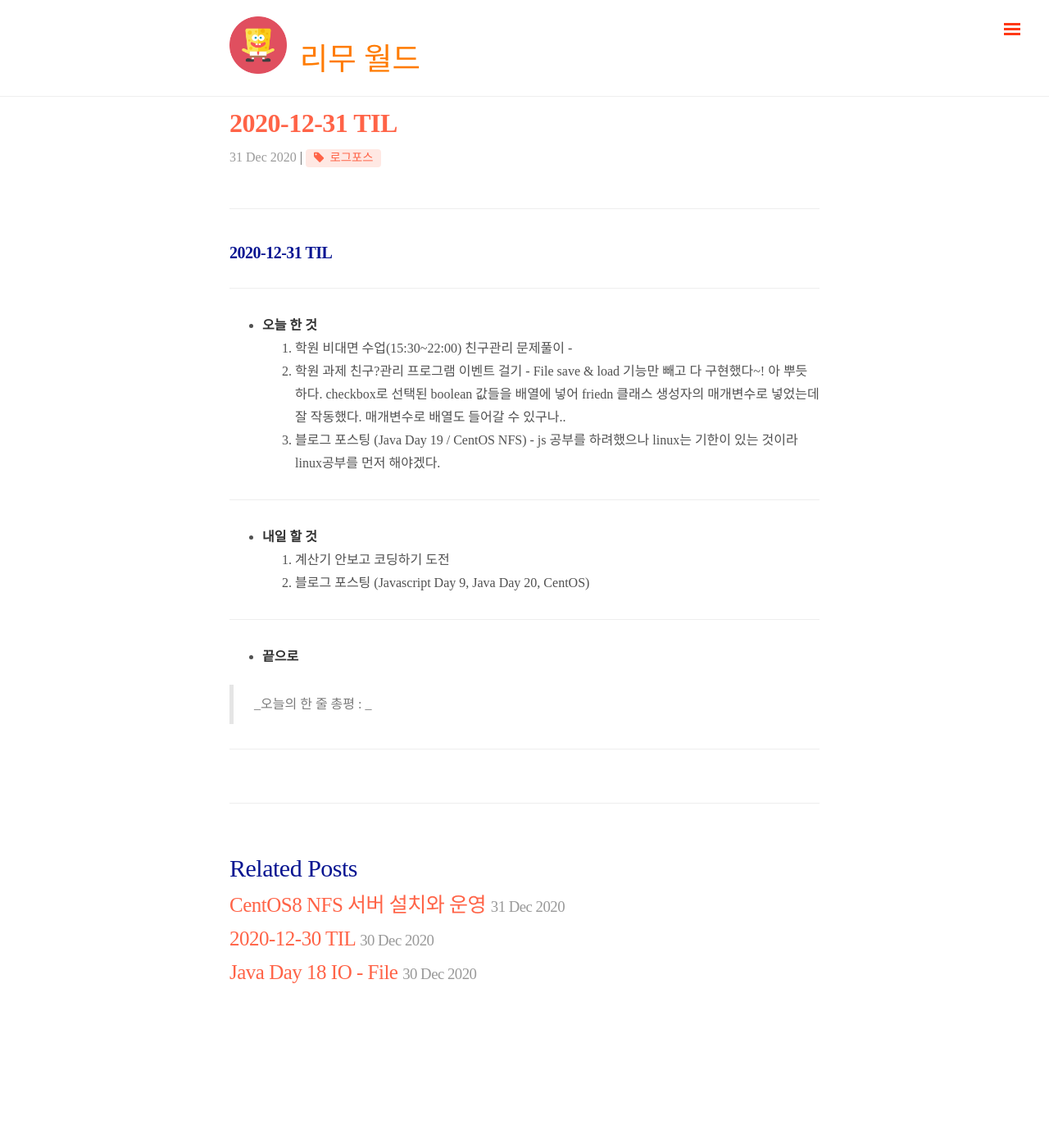
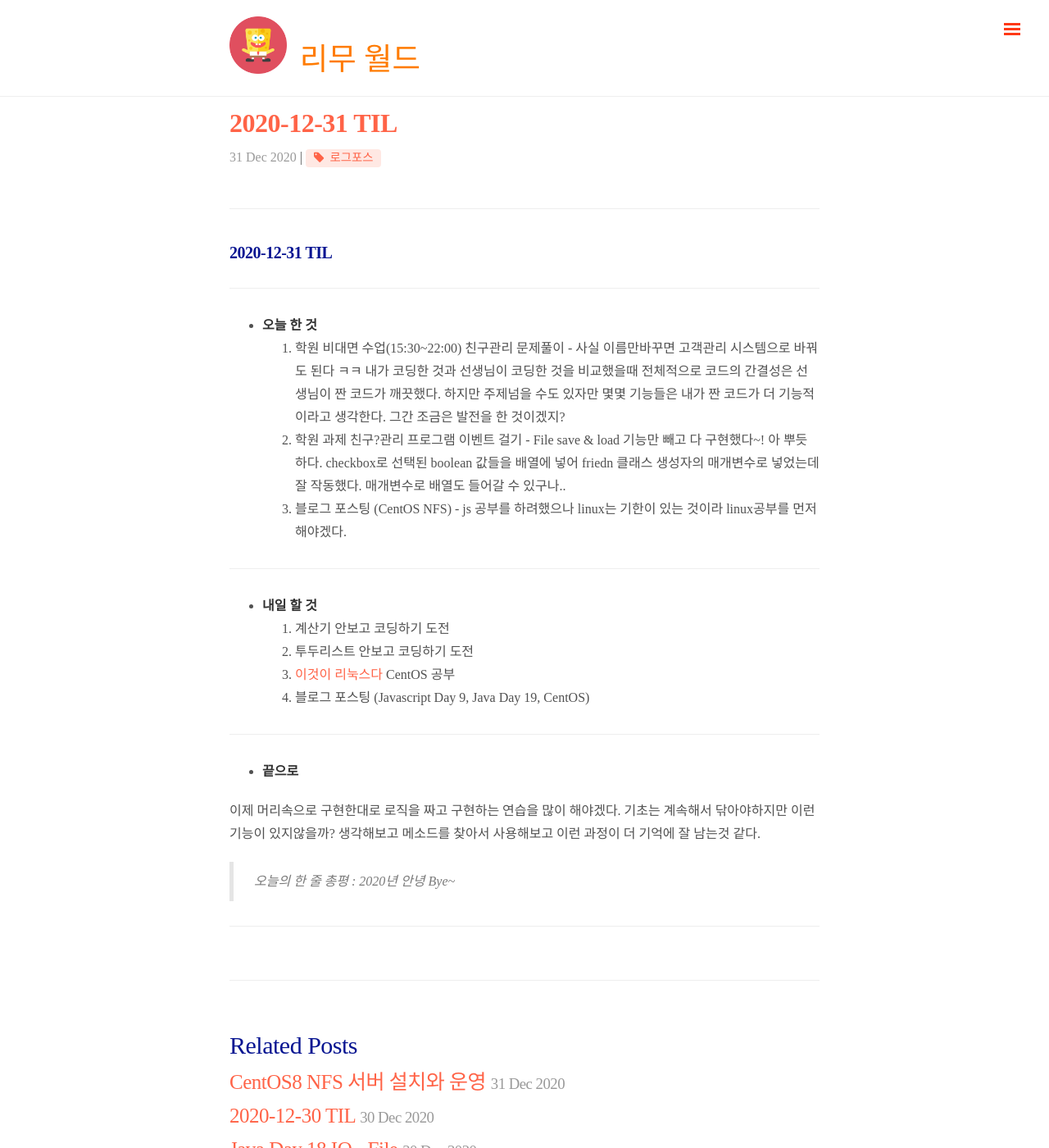
Before and after one commit to limunosekai/limunosekai.github.io, a Jekyll site: the page built from _posts/logforce/2020-12-31-log.md, in a window 1280 px wide and 1400 px high. Shown: the whole window at 82% size. Built offline with Jekyll 4.4.1, drawn with Linux system fonts in a browser that asks for light colours; nearby versions of some CDN libraries; some web fonts are replaced; comment, search, counter and statistics services are not loaded.

Commit message:
2020-12-31 upload

```diff
--- a/_posts/logforce/2020-12-31-log.md
+++ b/_posts/logforce/2020-12-31-log.md
@@ -14,22 +14,24 @@ comments: true
 ---
 
 - **오늘 한 것**
-  1. 학원 비대면 수업(15:30~22:00) 친구관리 문제풀이 -
+  1. 학원 비대면 수업(15:30~22:00) 친구관리 문제풀이 - 사실 이름만바꾸면 고객관리 시스템으로 바꿔도 된다 ㅋㅋ 내가 코딩한 것과 선생님이 코딩한 것을 비교했을때 전체적으로 코드의 간결성은 선생님이 짠 코드가 깨끗했다. 하지만 주제넘을 수도 있자만 몇몇 기능들은 내가 짠 코드가 더 기능적이라고 생각한다. 그간 조금은 발전을 한 것이겠지?
   2. 학원 과제 친구?관리 프로그램 이벤트 걸기 - File save & load 기능만 빼고 다 구현했다~! 아 뿌듯하다. checkbox로 선택된 boolean 값들을 배열에 넣어 friedn 클래스 생성자의 매개변수로 넣었는데 잘 작동했다. 매개변수로 배열도 들어갈 수 있구나..
-  3. 블로그 포스팅 (Java Day 19 / CentOS NFS) - js 공부를 하려했으나 linux는 기한이 있는 것이라 linux공부를 먼저 해야겠다.
+  3. 블로그 포스팅 (CentOS NFS) - js 공부를 하려했으나 linux는 기한이 있는 것이라 linux공부를 먼저 해야겠다.
 
 ---
 
 - **내일 할 것**
   1. 계산기 안보고 코딩하기 도전
-  3. 블로그 포스팅 (Javascript Day 9, Java Day 20, CentOS)
+  2. 투두리스트 안보고 코딩하기 도전
+  3. [이것이 리눅스다](https://book.naver.com/bookdb/book_detail.nhn?bid=16315003) CentOS 공부
+  4. 블로그 포스팅 (Javascript Day 9, Java Day 19, CentOS)
 
 ---
 
 - **끝으로**
 
+이제 머리속으로 구현한대로 로직을 짜고 구현하는 연습을 많이 해야겠다. 기초는 계속해서 닦아야하지만 이런 기능이 있지않을까? 생각해보고 메소드를 찾아서 사용해보고 이런 과정이 더 기억에 잘 남는것 같다.
 
-
-> _오늘의 한 줄 총평 : _
+> _오늘의 한 줄 총평 : 2020년 안녕 Bye~_
 
 ---
```
